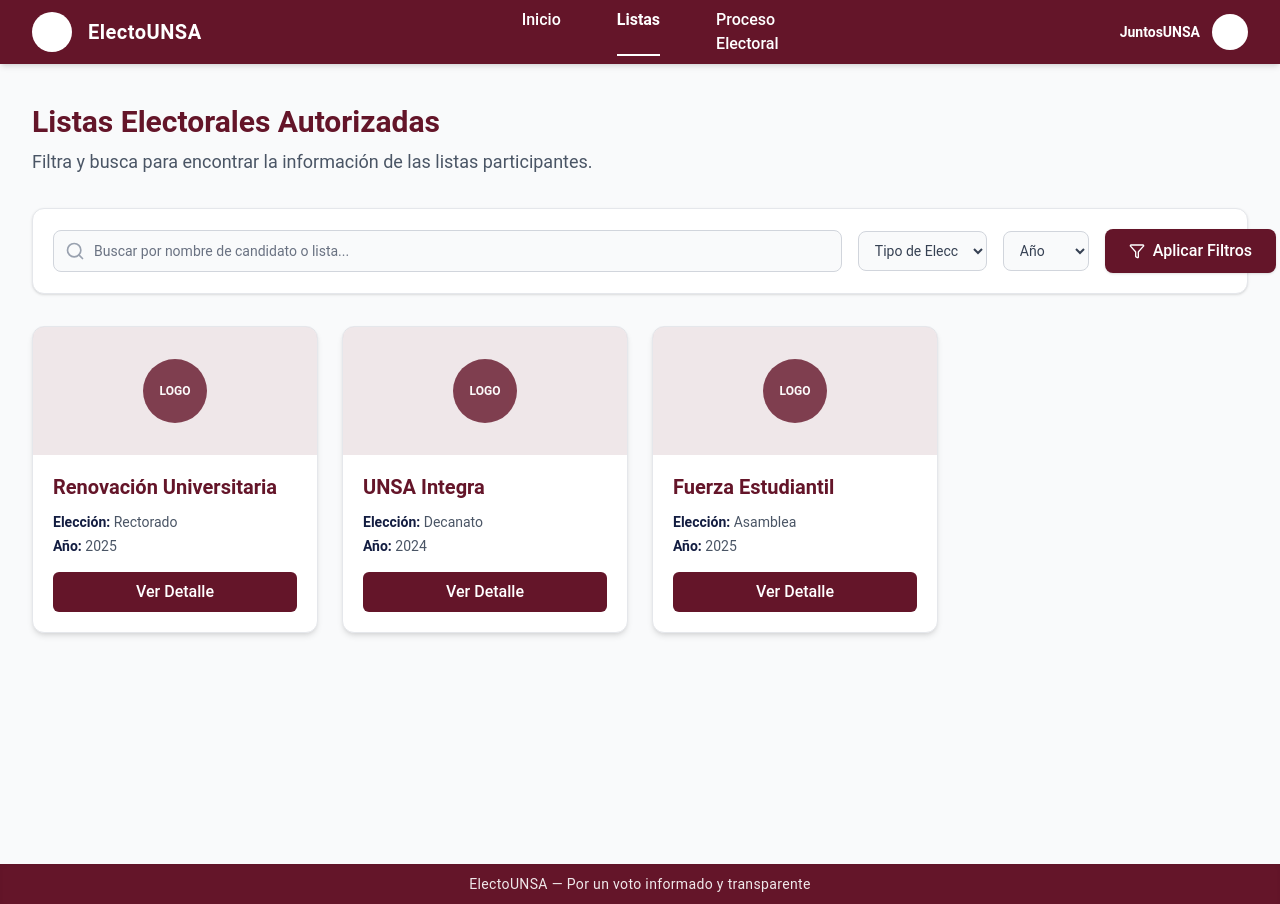
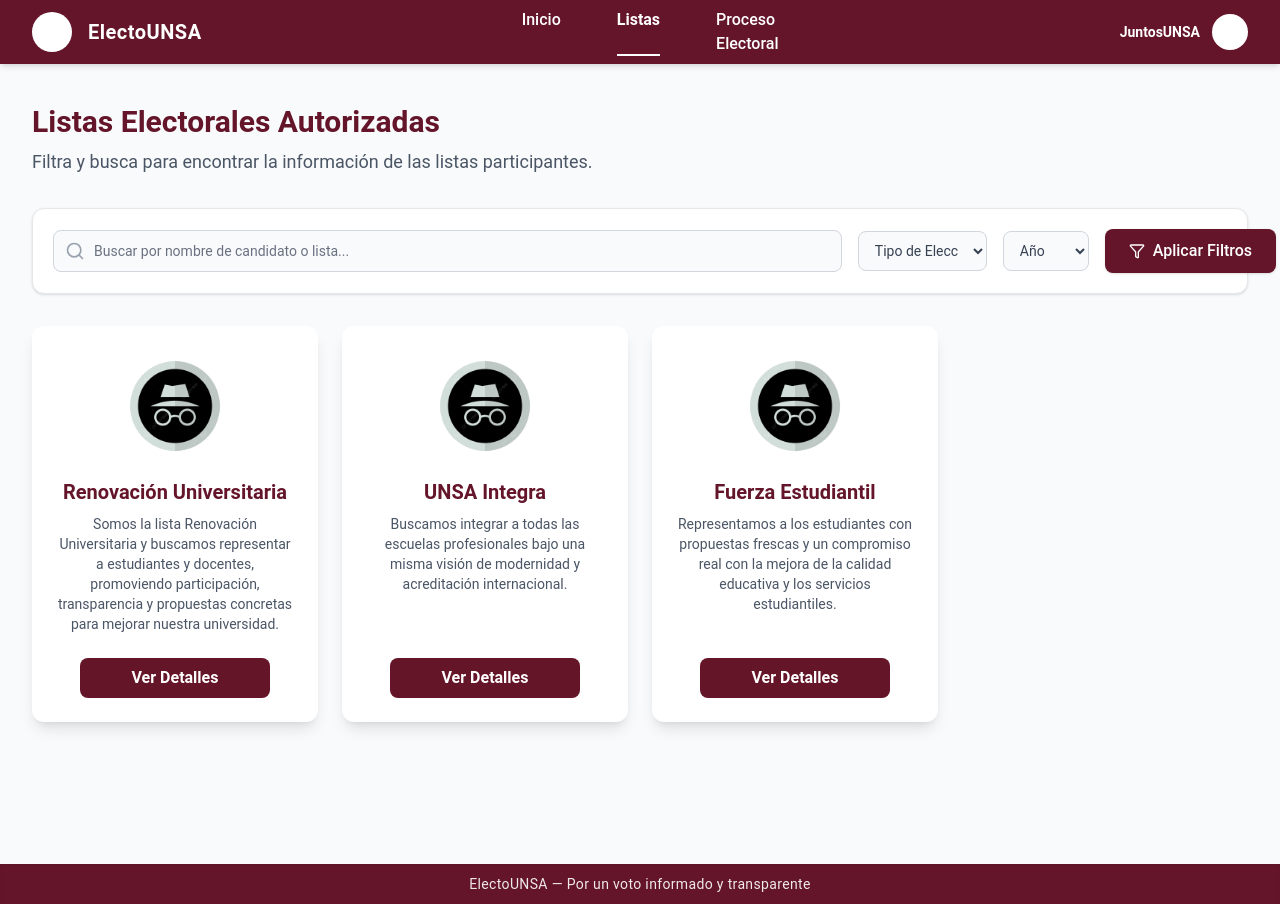
Before and after one commit to ynoacamino-org/ElectoUNSA, a React (Vite) app in the folder vite-front/: page /listas in a window 1280 px wide. Built offline with nearby package versions, Linux system fonts and the light colour scheme.

Commit message:
Fincionamiento correcto y dinamico de listas

```diff
--- a/vite-front/src/components/lists/ListCard.tsx
+++ b/vite-front/src/components/lists/ListCard.tsx
@@ -1,37 +1,32 @@
-import { Link } from 'react-router-dom';
+import React from 'react';
+import { useNavigate } from 'react-router-dom';
+import defaultImage from '../../assets/default.png';
 
-interface ListCardProps {
-  lista: any;
-}
+export const ListCard = ({ lista }: { lista: any }) => {
+  const navigate = useNavigate();
 
-export const ListCard = ({ lista }: ListCardProps) => {
+  // Si no hay logo, usar default
+  const logoSrc = lista.logo ? lista.logo : defaultImage;
+
+  const handleViewDetails = () => {
+    navigate(`/listas/${lista.id}`);
+  };
+
   return (
-    <div className="bg-white rounded-xl shadow-md overflow-hidden border border-gray-200 hover:shadow-xl transition-shadow duration-300 flex flex-col">
-      <div className="h-32 bg-unsa-granate/10 flex items-center justify-center relative">
-        <div className="h-16 w-16 bg-unsa-granate rounded-full opacity-80 flex items-center justify-center text-white font-bold text-xs">
-          LOGO
-        </div>
-      </div>
-
-      <div className="p-5 grow flex flex-col">
-        <h3 className="text-xl font-bold text-unsa-granate mb-1 leading-tight">
-          {lista.nombre}
-        </h3>
-
-        <div className="mt-2 text-sm text-gray-600 space-y-1 mb-4">
-          <p><span className="font-semibold text-unsa-azul">Elección:</span> {lista.tipo}</p>
-          <p><span className="font-semibold text-unsa-azul">Año:</span> {lista.anio}</p>
-        </div>
-
-        <div className="mt-auto">
-          <Link
-            to={`/listas/${lista.id}`}
-            className="block w-full text-center bg-unsa-granate text-white py-2 rounded-md font-medium hover:bg-[#4a0f1e] transition-colors"
-          >
-            Ver Detalle
-          </Link>
-        </div>
-      </div>
+    <div className="bg-white rounded-xl shadow-lg p-6 flex flex-col items-center text-center transition-all hover:shadow-xl h-full">
+      <img
+        src={logoSrc.startsWith('assets') ? defaultImage : logoSrc}
+        alt={lista.nombre}
+        className="w-28 h-28 rounded-full object-cover mb-4"
+      />
+      <h3 className="text-xl font-semibold text-unsa-granate mb-2">{lista.nombre}</h3>
+      <p className="text-gray-600 text-sm mb-6 flex-grow">{lista.descripcion}</p>
+      <button
+        onClick={handleViewDetails}
+        className="bg-[#651528] text-white font-semibold py-2 px-6 rounded-lg hover:bg-[#4a0f1e] transition-colors cursor-pointer w-4/5"
+      >
+        Ver Detalles
+      </button>
     </div>
   );
 };
--- /dev/null
+++ b/vite-front/src/data/lists.json
@@ -0,0 +1,51 @@
+[
+  {
+    "id": "1",
+    "nombre": "Renovación Universitaria",
+    "tipo": "Rectorado",
+    "anio": "2025",
+    "subtitulo": "Elecciones de Representantes Estudiantiles 2024",
+    "descripcion": "Somos la lista Renovación Universitaria y buscamos representar a estudiantes y docentes, promoviendo participación, transparencia y propuestas concretas para mejorar nuestra universidad.",
+    "logo": "assets/default.png",
+    "documentos": [
+      { "titulo": "Plan de Trabajo 2025 - 2026", "desc": "Documento PDF detallando las propuestas." },
+      { "titulo": "Propuesta Académica", "desc": "Iniciativas y proyectos de la lista." }
+    ],
+    "integrantes": [
+      { "nombre": "Juan Carlos Quinto", "cargo": "Candidato a Asamblea", "anio": "2025", "foto": "assets/default.png" },
+      { "nombre": "Maria Fernandez", "cargo": "Candidato a Consejo", "anio": "2025", "foto": "assets/default.png" }
+    ]
+  },
+  {
+    "id": "2",
+    "nombre": "UNSA Integra",
+    "tipo": "Decanato",
+    "anio": "2024",
+    "subtitulo": "Unidad y Compromiso por tu Facultad",
+    "descripcion": "Buscamos integrar a todas las escuelas profesionales bajo una misma visión de modernidad y acreditación internacional.",
+    "logo": "assets/default.png",
+    "documentos": [
+      { "titulo": "Plan de Gobierno Decanato", "desc": "Propuestas especificas para la facultad." }
+    ],
+    "integrantes": [
+      { "nombre": "Dr. Luis Peralta", "cargo": "Candidato a Decano", "anio": "2024", "foto": "assets/default.png" },
+      { "nombre": "Dra. Ana Soto", "cargo": "Vicedecana Académica", "anio": "2024", "foto": "assets/default.png" }
+    ]
+  },
+  {
+    "id": "3",
+    "nombre": "Fuerza Estudiantil",
+    "tipo": "Asamblea",
+    "anio": "2025",
+    "subtitulo": "Voz Activa de los Estudiantes",
+    "descripcion": "Representamos a los estudiantes con propuestas frescas y un compromiso real con la mejora de la calidad educativa y los servicios estudiantiles.",
+    "logo": "assets/default.png",
+    "documentos": [
+      { "titulo": "Propuestas para la Asamblea 2025", "desc": "Iniciativas estudiantiles para el próximo periodo." }
+    ],
+    "integrantes": [
+      { "nombre": "Carlos Mendoza", "cargo": "Candidato a Asamblea", "anio": "2025", "foto": "assets/default.png" },
+      { "nombre": "Lucia Ramirez", "cargo": "Candidata a Consejo", "anio": "2025", "foto": "assets/default.png" }
+    ]
+  }
+]
--- a/vite-front/src/data/lists.ts
+++ /dev/null
@@ -1,71 +0,0 @@
-export interface Documento {
-  titulo: string;
-  desc: string;
-}
-
-export interface Integrante {
-  nombre: string;
-  cargo: string;
-  anio: string;
-}
-
-export interface ListaDetallada {
-  id: string;
-  nombre: string;
-  tipo: string; // Rectorado, Decanato, etc.
-  anio: string;
-  subtitulo: string;
-  descripcion: string;
-  documentos: Documento[];
-  integrantes: Integrante[];
-}
-
-export const LISTAS_DATA: ListaDetallada[] = [
-  {
-    id: '1',
-    nombre: 'Renovación Universitaria',
-    tipo: 'Rectorado',
-    anio: '2025',
-    subtitulo: 'Elecciones de Representantes Estudiantiles 2024',
-    descripcion: 'Somos la lista Renovación Universitaria y buscamos representar a estudiantes y docentes, promoviendo participación, transparencia y propuestas concretas para mejorar nuestra universidad.',
-    documentos: [
-      { titulo: "Plan de Trabajo 2025 - 2026", desc: "Documento PDF detallando las propuestas." },
-      { titulo: "Propuesta Académica", desc: "Iniciativas y proyectos de la lista." },
-    ],
-    integrantes: [
-      { nombre: "Juan Carlos Quinto", cargo: "Candidato a Asamblea", anio: "2025" },
-      { nombre: "Maria Fernandez", cargo: "Candidato a Consejo", anio: "2025" },
-    ]
-  },
-  {
-    id: '2',
-    nombre: 'UNSA Integra',
-    tipo: 'Decanato',
-    anio: '2024',
-    subtitulo: 'Unidad y Compromiso por tu Facultad',
-    descripcion: 'Buscamos integrar a todas las escuelas profesionales bajo una misma visión de modernidad y acreditación internacional.',
-    documentos: [
-      { titulo: "Plan de Gobierno Decanato", desc: "Propuestas especificas para la facultad." }
-    ],
-    integrantes: [
-      { nombre: "Dr. Luis Peralta", cargo: "Candidato a Decano", anio: "2024" },
-      { nombre: "Dra. Ana Soto", cargo: "Vicedecana Académica", anio: "2024" },
-    ]
-  },
-  {
-    id: '3',
-    nombre: 'Fuerza Estudiantil',
-    tipo: 'Asamblea',
-    anio: '2025',
-    subtitulo: 'Voz Activa de los Estudiantes',
-    descripcion: 'Representamos a los estudiantes con propuestas frescas y un compromiso real con la mejora de la calidad educativa y los servicios estudiantiles.',
-    documentos: [
-      { titulo: "Propuestas para la Asamblea 2025", desc: "Iniciativas estudiantiles para el próximo periodo." }
-    ],
-    integrantes: [
-      { nombre: "Carlos Mendoza", cargo: "Candidato a Asamblea", anio: "2025" },
-      { nombre: "Lucia Ramirez", cargo: "Candidata a Consejo", anio: "2025" },
-    ]
-  },
-  // Puedes agregar más listas aquí...
-];
--- a/vite-front/src/pages/Lists/ListDetailPage.tsx
+++ b/vite-front/src/pages/Lists/ListDetailPage.tsx
@@ -1,11 +1,11 @@
 import { useParams, Link } from 'react-router-dom';
 import { FileText, ArrowLeft } from 'lucide-react';
-import { LISTAS_DATA } from '../../data/lists';
+import listsData from '../../data/lists.json';
 
 export const ListDetailPage = () => {
   const { id } = useParams();
 
-  const data = LISTAS_DATA.find(lista => lista.id === id);
+  const data = listsData.find((lista: any) => lista.id === id);
 
   if (!data) {
     return (
@@ -77,7 +77,7 @@ export const ListDetailPage = () => {
                   <p className="text-gray-600 text-sm mb-6">
                     Año: {member.anio}
                   </p>
-                  <button className="mt-auto w-full bg-unsa-granate text-white font-bold py-2.5 rounded-lg hover:bg-[#4a0f1e] transition-colors text-sm">
+                  <button className="mt-auto w-full bg-unsa-granate text-white font-bold py-2.5 rounded-lg hover:bg-[#4a0f1e] transition-colors text-sm cursor-pointer">
                     Ver Hoja de Vida
                   </button>
                 </div>
--- a/vite-front/src/pages/Lists/ListsPage.tsx
+++ b/vite-front/src/pages/Lists/ListsPage.tsx
@@ -1,19 +1,17 @@
 import { useState } from 'react';
 import { FilterBar } from '../../components/lists/FilterBar';
 import { ListCard } from '../../components/lists/ListCard';
-import { LISTAS_DATA } from '../../data/lists';
-import type { ListaDetallada } from '../../data/lists';
+import listsData from '../../data/lists.json';
 
 export const ListsPage = () => {
   const [searchTerm, setSearchTerm] = useState('');
   const [selectedType, setSelectedType] = useState('');
   const [selectedYear, setSelectedYear] = useState('');
 
-  const [filteredLists, setFilteredLists] = useState<ListaDetallada[]>(LISTAS_DATA);
+  const [filteredLists, setFilteredLists] = useState(listsData);
 
-  // Lógica para APLICAR filtros
   const handleApplyFilters = () => {
-    let result = LISTAS_DATA;
+    let result = listsData;
 
     if (searchTerm.trim() !== '') {
       result = result.filter(lista =>
@@ -36,7 +34,7 @@ export const ListsPage = () => {
     setSearchTerm('');
     setSelectedType('');
     setSelectedYear('');
-    setFilteredLists(LISTAS_DATA);
+    setFilteredLists(listsData);
   };
 
   return (
@@ -62,7 +60,7 @@ export const ListsPage = () => {
         />
 
         <div className="grid grid-cols-1 sm:grid-cols-2 lg:grid-cols-4 gap-6">
-          {filteredLists.map((lista) => (
+          {filteredLists.map((lista: any) => (
             <ListCard
               key={lista.id}
               lista={lista}
```
Also changed, not shown: vite-front/src/assets/default.png (added).
